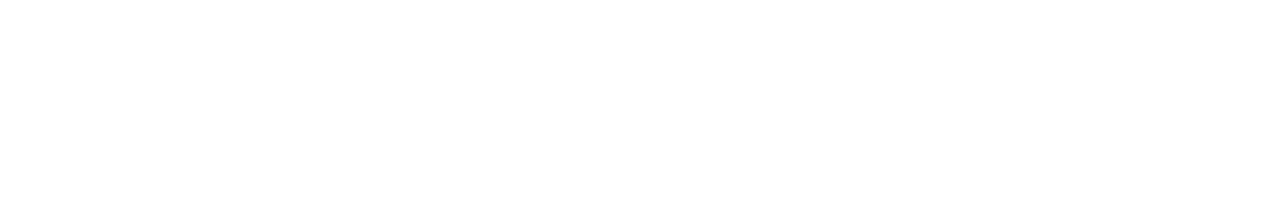
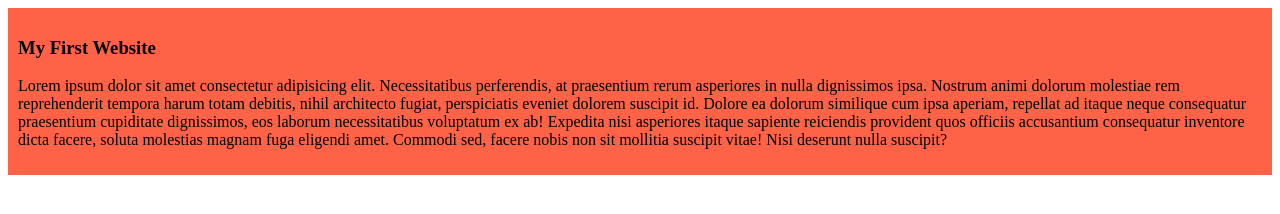
Before and after one commit to rahimariya19/my-simple-website, a plain HTML site: page index.html in a window 1280 px wide. Drawn offline with Linux system fonts and the light colour scheme.

Commit message:
added the first blog

```diff
--- a/index.html
+++ b/index.html
@@ -4,8 +4,13 @@
     <meta charset="UTF-8">
     <meta name="viewport" content="width=device-width, initial-scale=1.0">
     <title>My simple website</title>
+    <link rel="stylesheet" href="styles/blog.css">
+
 </head>
 <body>
-
+   <div>
+    <h3>My First Website</h3>
+    <p>Lorem ipsum dolor sit amet consectetur adipisicing elit. Necessitatibus perferendis, at praesentium rerum asperiores in nulla dignissimos ipsa. Nostrum animi dolorum molestiae rem reprehenderit tempora harum totam debitis, nihil architecto fugiat, perspiciatis eveniet dolorem suscipit id. Dolore ea dolorum similique cum ipsa aperiam, repellat ad itaque neque consequatur praesentium cupiditate dignissimos, eos laborum necessitatibus voluptatum ex ab! Expedita nisi asperiores itaque sapiente reiciendis provident quos officiis accusantium consequatur inventore dicta facere, soluta molestias magnam fuga eligendi amet. Commodi sed, facere nobis non sit mollitia suscipit vitae! Nisi deserunt nulla suscipit?</p>
+   </div>
 </body>
 </html>
--- /dev/null
+++ b/styles/blog.css
@@ -0,0 +1,4 @@
+div{
+    background-color: tomato;
+    padding: 10px;
+}
```
